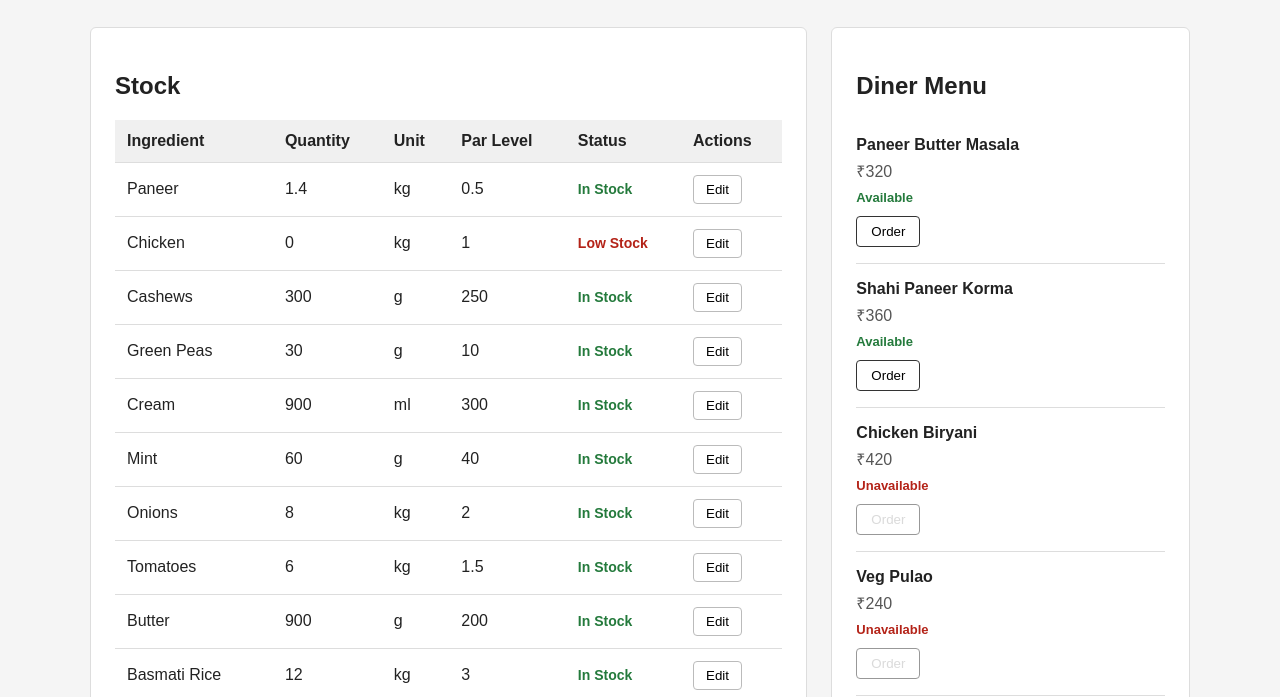
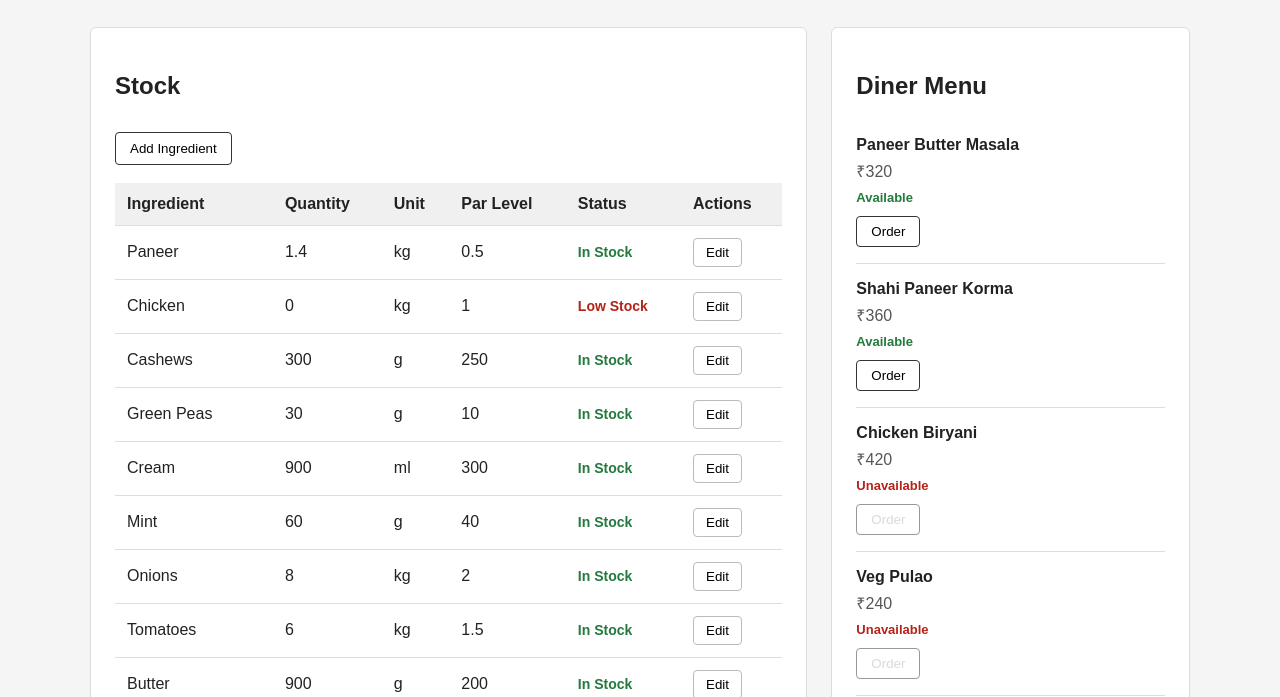
Before and after one commit to BasilZafar11/palyt_assessement, a plain HTML site: page index.html in a window 1280 px wide. Shown: the part 103-800 px from the top of the page. Drawn offline with Linux system fonts and the light colour scheme.

Commit message:
add new ingredients to stock

```diff
--- a/app.js
+++ b/app.js
@@ -138,6 +138,65 @@ function editIngredient(index) {
     renderMenu();
 }
 
+function addIngredient() {
+    const name = prompt("Enter ingredient name:");
+
+    if (name === null) {
+        return;
+    }
+
+    const trimmedName = name.trim();
+
+    if (!trimmedName) {
+        alert("Ingredient name cannot be empty.");
+        return;
+    }
+
+    const quantityInput = prompt("Enter quantity:");
+
+    if (quantityInput === null) {
+        return;
+    }
+
+    const quantity = Number(quantityInput);
+
+    if (!Number.isFinite(quantity) || quantity < 0) {
+        alert("Please enter a valid quantity.");
+        return;
+    }
+
+    const unit = prompt("Enter unit (g, kg, ml, or l):");
+
+    if (unit === null) {
+        return;
+    }
+
+    const normalizedUnit = unit.trim().toLowerCase();
+
+    const parInput = prompt("Enter par level:");
+
+    if (parInput === null) {
+        return;
+    }
+
+    const par = Number(parInput);
+
+    if (!Number.isFinite(par) || par < 0) {
+        alert("Please enter a valid par level.");
+        return;
+    }
+
+    stock.push({
+        name: trimmedName,
+        qty: quantity,
+        unit: normalizedUnit,
+        par: par
+    });
+
+    renderStock();
+    renderMenu();
+}
+
 loadStock();
 loadRecipes();
 
--- a/index.html
+++ b/index.html
@@ -17,6 +17,9 @@
     <div class="dashboard">
         <section class="stock-section">
             <h2>Stock</h2>
+            <button class="add-button" onclick="addIngredient()">
+                Add Ingredient
+            </button>
 
             <table>
                 <thead>
--- a/style.css
+++ b/style.css
@@ -142,3 +142,16 @@ th {
     cursor: not-allowed;
     opacity: 0.5;
 }
+
+.add-button {
+    margin: 12px 0 18px;
+    padding: 8px 14px;
+    border: 1px solid #333;
+    border-radius: 4px;
+    background: white;
+    cursor: pointer;
+}
+
+.add-button:hover {
+    background: #f2f2f2;
+}
```
